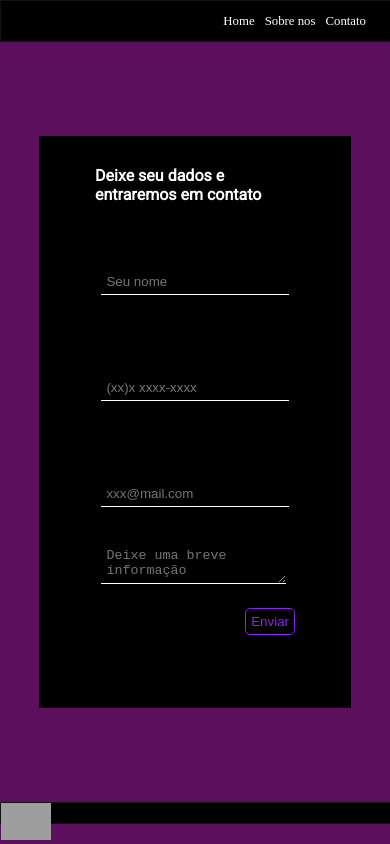
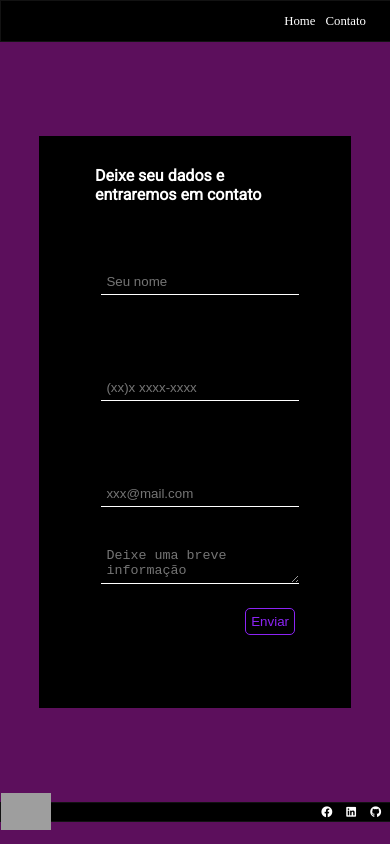
Before and after one commit to jaelps/Projeto-LM-SandHed, a plain HTML site: page Html/contato.html in a window 390 px wide. Drawn offline with Linux system fonts and the light colour scheme; grey boxes are pictures that could not be loaded.

Commit message:
correção de visual

```diff
--- a/Html/contato.html
+++ b/Html/contato.html
@@ -4,7 +4,7 @@
 <head>
   <meta charset="utf-8">
   <meta name="viewport" content="width=device-width">
-  <title>replit</title>
+  <title>Pagina - Formulario</title>
 <link rel="preconnect" href="https://fonts.googleapis.com">
 <link rel="preconnect" href="https://fonts.gstatic.com" crossorigin>
 <link href="https://fonts.googleapis.com/css2?family=Roboto:ital,wght@0,100;0,400;1,100&display=swap" rel="stylesheet">
@@ -13,13 +13,14 @@
 </head>
 
 <body>
+  <header>
     <nav>
       <ul class="area-b">
         <li class="bot"><a class="primeriro" href="/index.html">Home</a></li>
-      <li class="bot"><a class="segundo" href="/Html/sobre.html">Sobre nos</a></li>
         <li class="bot"><a class="terceiro" href="/Html/contato.html">Contato</a></li>
       </ul>
       </nav>
+  </header>
   <main>
     <form>
       <div class="formulario">
@@ -53,10 +54,14 @@
 
     </form>
   </main>
-  <footer>
+  <footer class="fim">
     <img class="bar-lif" src="https://pixelartmaker-data-78746291193.nyc3.digitaloceanspaces.com/image/703aec33d19d307.png">
 
-
+    <div class="footer-icon">
+      <i class="fab fa-facebook"></i>
+      <i class="fab fa-linkedin"></i>
+      <i class="fab fa-github"></i>
+    </div>
   </footer>
 
 </body>
--- a/css/style_contato.css
+++ b/css/style_contato.css
@@ -161,6 +161,7 @@ label{
   padding: 5px;
   background: none;
   color: white;
+  width: 100%;
 }
 
 
@@ -191,11 +192,31 @@ label{
 .enviar:hover{
   padding:5px 5px;
   border: 1px solid #8c24f5;
-  background: #8c24f5;
+  background: #5d5763;
   border-radius: 5px;
   color: white;
   transition-duration: 1s;
 
+}
+
+.fim{
+  display: flex;
+  border: 1px solid #121212;
+  background: black;
+  height: 40px;
+  width: 100%;
+  align-items: center;
+  justify-content: space-between;
+}
+
+.footer-icon{
+  margin: 5px;
+}
+
+.fab{
+  color: white;
+  font-size: 1.3rem;
+  margin: 5px;
 }
 
 
@@ -209,14 +230,6 @@ label{
 	}
 }
 
-
-
-footer{
-  background: black;
-  border: 1px solid #121212;
-  height: 20px;
-  width: 100%;
-}
 
 .bar-lif{
   width: 50px;
@@ -297,6 +310,14 @@ footer{
   .caixa-texto{
     width: 60%;
   }
+
+  .fim{
+    height: 25px;
+  }
+
+  .fab{
+    font-size: 1rem;
+  }
 }
 
 @media screen and (min-width: 320px) and (max-width: 425px){
@@ -328,6 +349,11 @@ footer{
     height: 70%;
   }
 
+    .fim{
+      height: 18px;
+    }
 
-
+    .fab{
+      font-size: 0.7rem;
+    }
 }
--- a/style.css
+++ b/style.css
@@ -267,6 +267,9 @@ footer{
 
 @media screen and (min-width: 1024px) and (max-width: 2560px){
 
+  .bot{
+    font-size: 1.2rem;
+  }
 
   .box{
     height: 380px;
```
Also changed, not shown: Html/sobre.html (deleted, +0 -49 lines), index.html (+2 -0 lines). Lines whose indentation alone changed are shown as unchanged.
